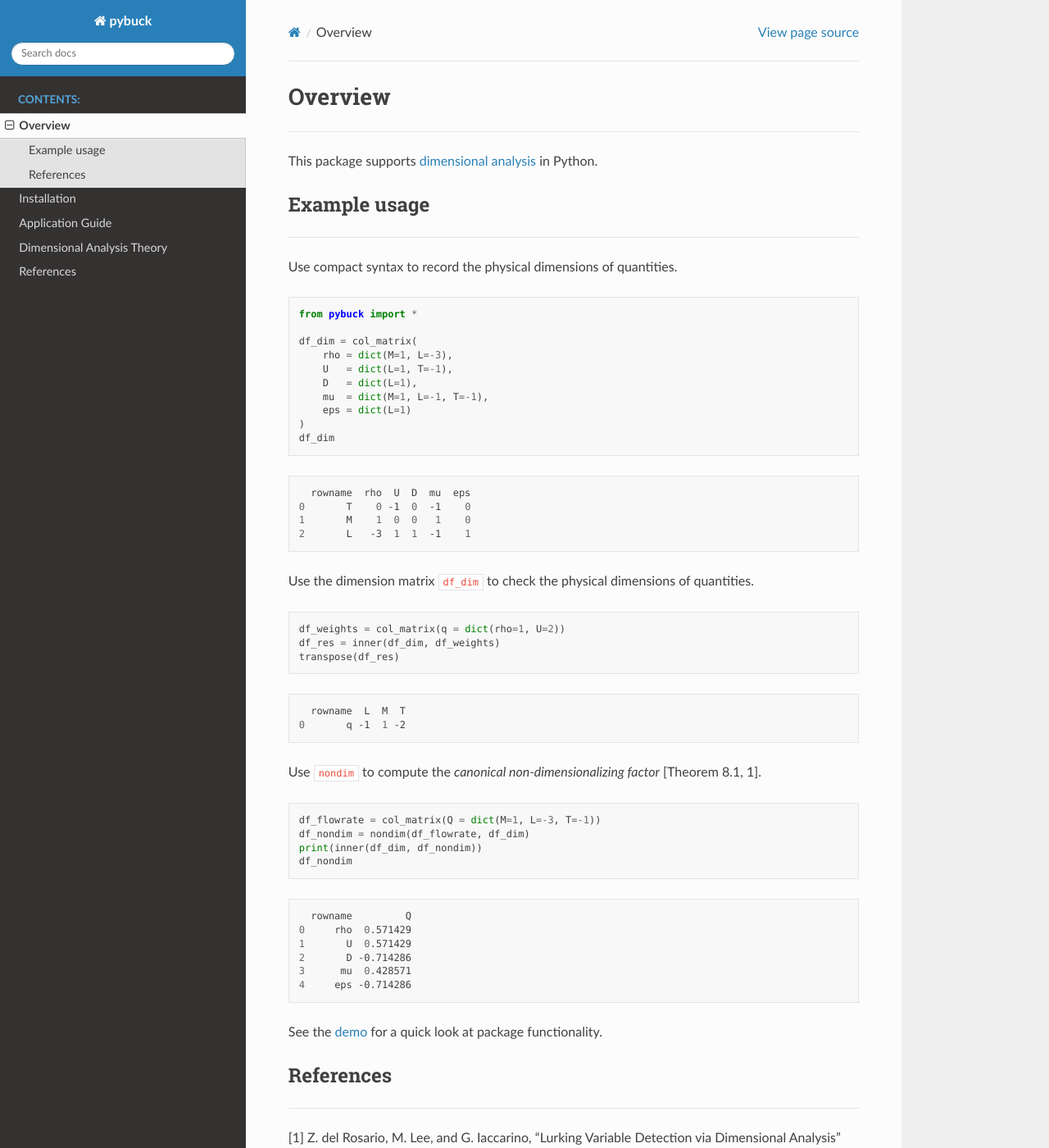
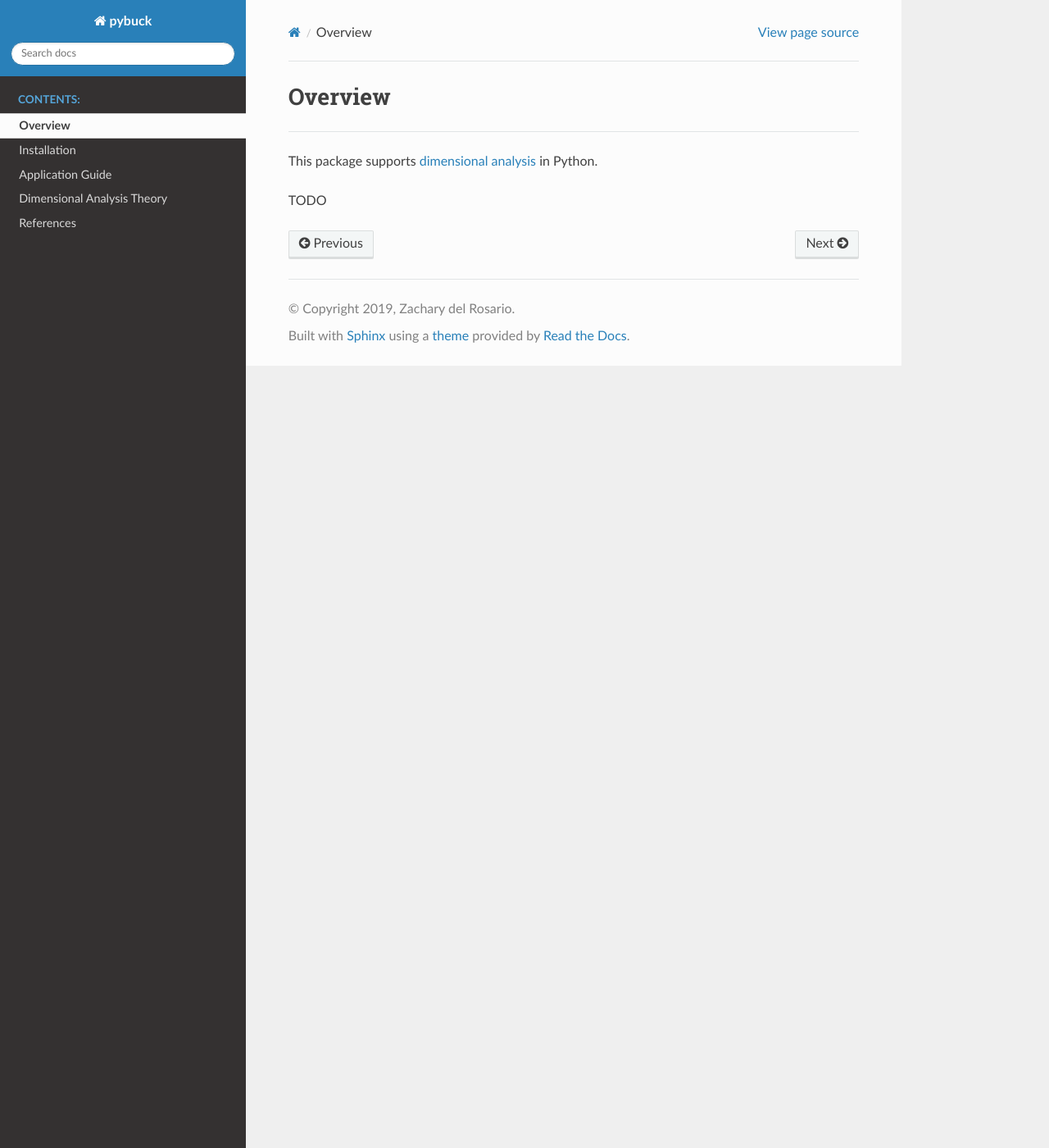
Before and after one commit to zdelrosario/pybuck, a Sphinx documentation site: the page built from doc/usage/overview.md, in a window 1280 px wide and 1400 px high. Shown: the whole window at 82% size. Built offline with Sphinx 7.4.7 and the Read the Docs theme 2.0.0, drawn with Linux system fonts in a browser that asks for light colours; formulas are drawn with MathJax 3; some of the changed text lies outside the part shown.

Commit message:
try doc fix

````diff
--- a/doc/usage/overview.md
+++ b/doc/usage/overview.md
@@ -5,69 +5,4 @@
 This package supports [dimensional
 analysis](https://en.wikipedia.org/wiki/Dimensional_analysis) in Python.
 
-## Example usage
-
----
-
-Use compact syntax to record the physical dimensions of quantities.
-
-```python
-from pybuck import *
-
-df_dim = col_matrix(
-    rho = dict(M=1, L=-3),
-    U   = dict(L=1, T=-1),
-    D   = dict(L=1),
-    mu  = dict(M=1, L=-1, T=-1),
-    eps = dict(L=1)
-)
-df_dim
-```
-
-```bash
-  rowname  rho  U  D  mu  eps
-0       T    0 -1  0  -1    0
-1       M    1  0  0   1    0
-2       L   -3  1  1  -1    1
-```
-
-Use the dimension matrix `df_dim` to check the physical dimensions of quantities.
-
-```python
-df_weights = col_matrix(q = dict(rho=1, U=2))
-df_res = inner(df_dim, df_weights)
-transpose(df_res)
-```
-
-```bash
-  rowname  L  M  T
-0       q -1  1 -2
-```
-
-Use `nondim` to compute the *canonical non-dimensionalizing factor* [Theorem 8.1, 1].
-
-```python
-df_flowrate = col_matrix(Q = dict(M=1, L=-3, T=-1))
-df_nondim = nondim(df_flowrate, df_dim)
-print(inner(df_dim, df_nondim))
-df_nondim
-```
-
-```bash
-  rowname         Q
-0     rho  0.571429
-1       U  0.571429
-2       D -0.714286
-3      mu  0.428571
-4     eps -0.714286
-```
-
-See the
-[demo](https://github.com/zdelrosario/pybuck/blob/master/examples/quick_demo.ipynb)
-for a quick look at package functionality.
-
-## References
-
----
-
-[1] Z. del Rosario, M. Lee, and G. Iaccarino, "Lurking Variable Detection via Dimensional Analysis" (2019) SIAM/ASA Journal on Uncertainty Quantification
+TODO
````
